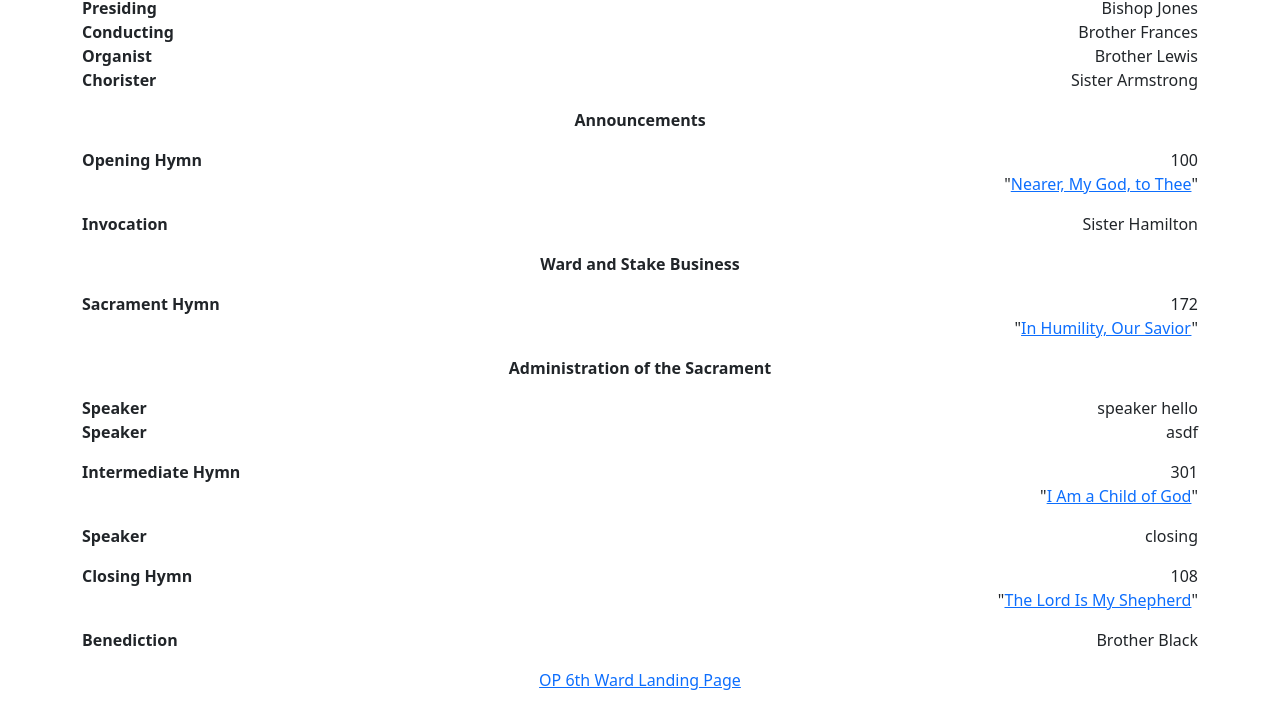
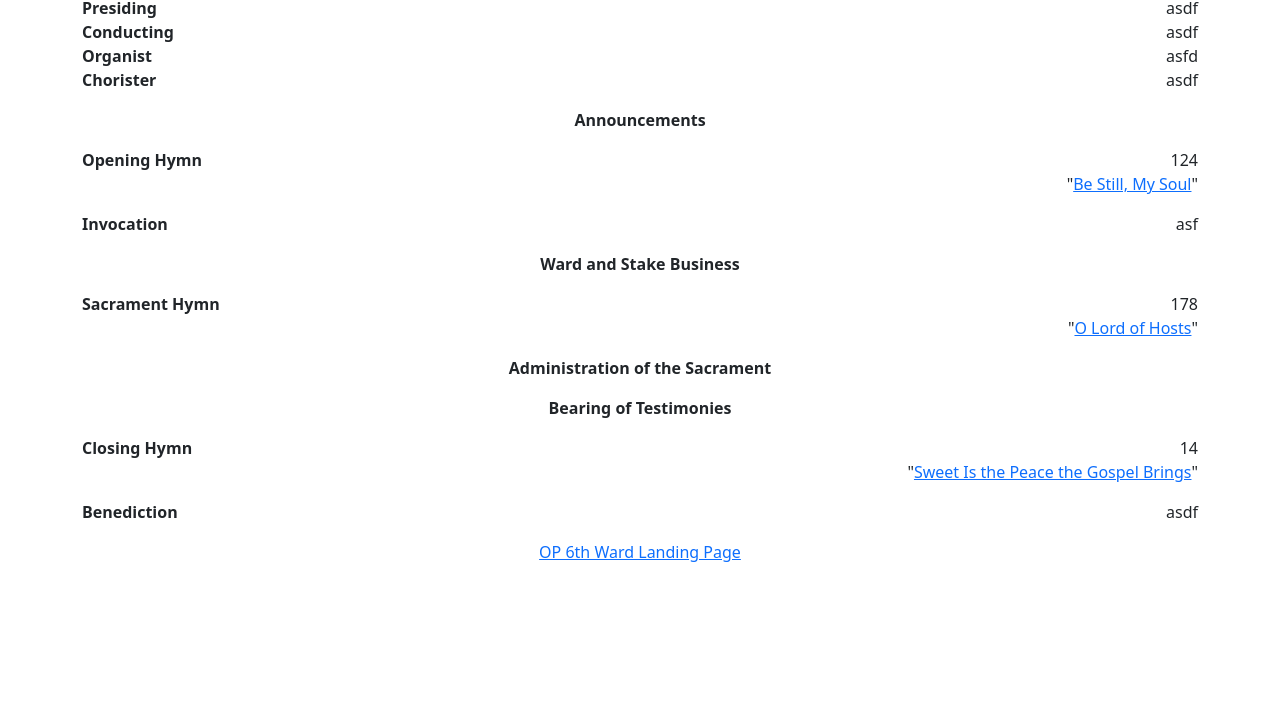
Before and after one commit to op6thward/op6thward.github.io, a plain HTML site: page program.html in a window 1280 px wide. Shown: the part 106-814 px from the top of the page. Drawn offline with nearby package versions, Linux system fonts and the light colour scheme.

Commit message:
Automatic update of content on 2023-04-13 17:36:24 -0600

```diff
--- a/program.html
+++ b/program.html
@@ -9,13 +9,13 @@
   <body>
     <div class="container">
       <h1 class="text-center">Oquirrh Point 6th Ward</h1>
-<h2 class="text-center">April 20, 2023</h2>
+<h2 class="text-center">April 28, 2023</h2>
 <div class="row">
   <div class="col fw-bold">
     Presiding
   </div>
   <div class="col-auto">
-    Bishop Jones
+    asdf
   </div>
 </div>
 
@@ -24,7 +24,7 @@
     Conducting
   </div>
   <div class="col-auto">
-    Brother Frances
+    asdf
   </div>
 </div>
 
@@ -33,7 +33,7 @@
     Organist
   </div>
   <div class="col-auto">
-    Brother Lewis
+    asfd
   </div>
 </div>
 
@@ -42,7 +42,7 @@
     Chorister
   </div>
   <div class="col-auto">
-    Sister Armstrong
+    asdf
   </div>
 </div>
 
@@ -58,12 +58,12 @@
         Opening Hymn
       </div>
       <div class="col-auto">
-      100
+        124
       </div>
     </div>
     <div class="row">
       <div class="col text-end">
-      "<a href="https://www.churchofjesuschrist.org/music/library/hymns/nearer-my-god-to-thee">Nearer, My God, to Thee</a>"
+        "<a href="https://www.churchofjesuschrist.org/music/library/hymns/be-still-my-soul">Be Still, My Soul</a>"
       </div>
     </div>
   </div>
@@ -73,7 +73,7 @@
     Invocation
   </div>
   <div class="col-auto">
-    Sister Hamilton
+    asf
   </div>
 </div>
 
@@ -89,12 +89,12 @@
         Sacrament Hymn
       </div>
       <div class="col-auto">
-      172
+        178
       </div>
     </div>
     <div class="row">
       <div class="col text-end">
-      "<a href="https://www.churchofjesuschrist.org/music/library/hymns/in-humility-our-savior">In Humility, Our Savior</a>"
+        "<a href="https://www.churchofjesuschrist.org/music/library/hymns/o-lord-of-hosts">O Lord of Hosts</a>"
       </div>
     </div>
   </div>
@@ -105,47 +105,9 @@
 </div>
 
 
-  <div class="row">
-  <div class="col fw-bold">
-    Speaker
-  </div>
-  <div class="col-auto">
-    speaker hello
-  </div>
-</div>
 
-  <div class="row">
-  <div class="col fw-bold">
-    Speaker
-  </div>
-  <div class="col-auto">
-    asdf
-  </div>
-</div>
-
-  <div class="my-3">
-  <div class="row">
-    <div class="col fw-bold">
-      Intermediate Hymn
-    </div>
-    <div class="col-auto">
-      301
-    </div>
-  </div>
-  <div class="row">
-    <div class="col text-end">
-      "<a href="https://www.churchofjesuschrist.org/music/library/hymns/i-am-a-child-of-god">I Am a Child of God</a>"
-    </div>
-  </div>
-</div>
-
-  <div class="row">
-  <div class="col fw-bold">
-    Speaker
-  </div>
-  <div class="col-auto">
-    closing
-  </div>
+  <div class="my-3 text-center fw-bold">
+  Bearing of Testimonies
 </div>
 
 
@@ -155,12 +117,12 @@
         Closing Hymn
       </div>
       <div class="col-auto">
-      108
+        14
       </div>
     </div>
     <div class="row">
       <div class="col text-end">
-      "<a href="https://www.churchofjesuschrist.org/music/library/hymns/the-lord-is-my-shepherd">The Lord Is My Shepherd</a>"
+        "<a href="https://www.churchofjesuschrist.org/music/library/hymns/sweet-is-the-peace-the-gospel-brings">Sweet Is the Peace the Gospel Brings</a>"
       </div>
     </div>
   </div>
@@ -170,7 +132,7 @@
     Benediction
   </div>
   <div class="col-auto">
-    Brother Black
+    asdf
   </div>
 </div>
 
```
Lines whose indentation alone changed are shown as unchanged.
